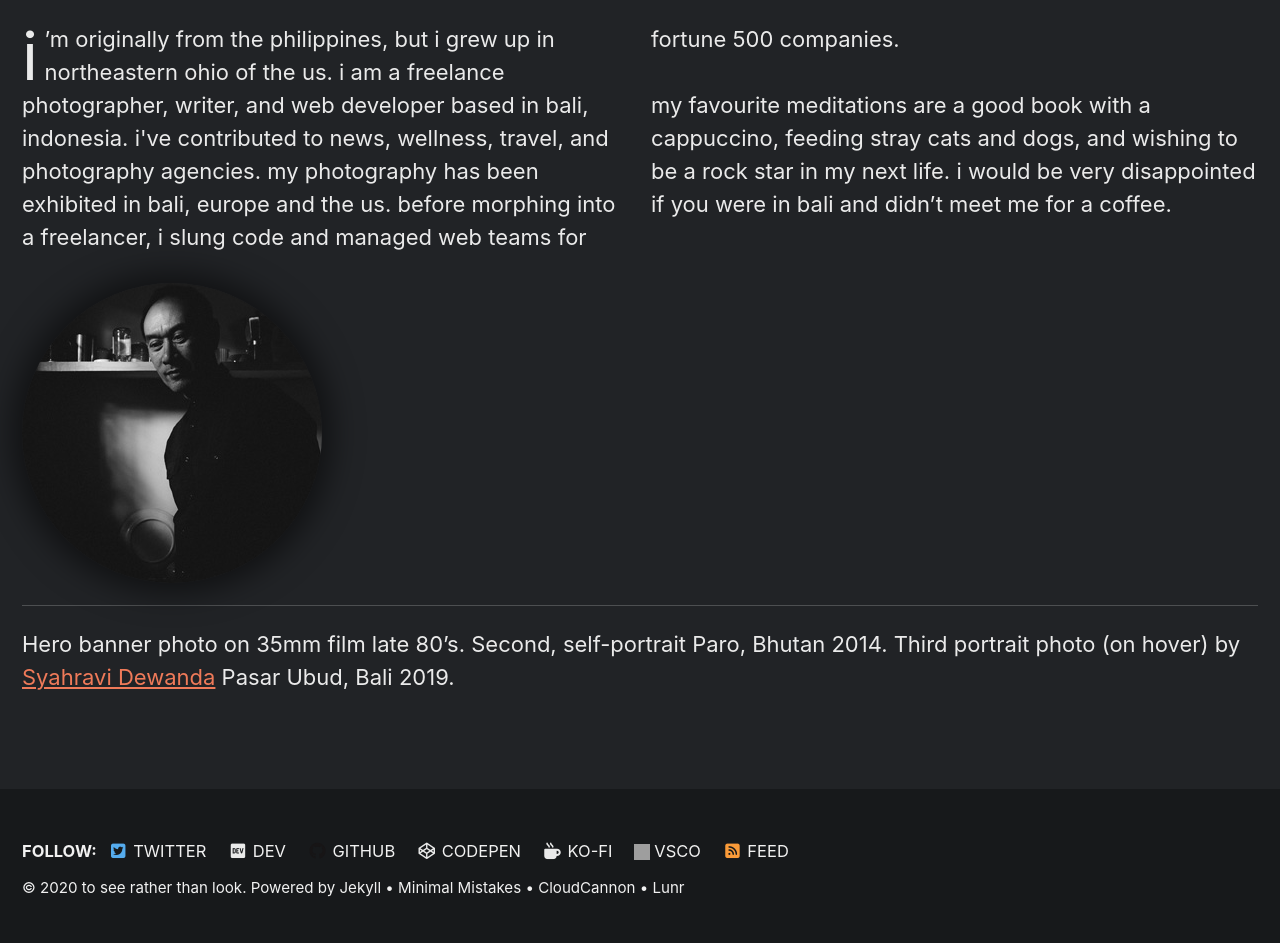
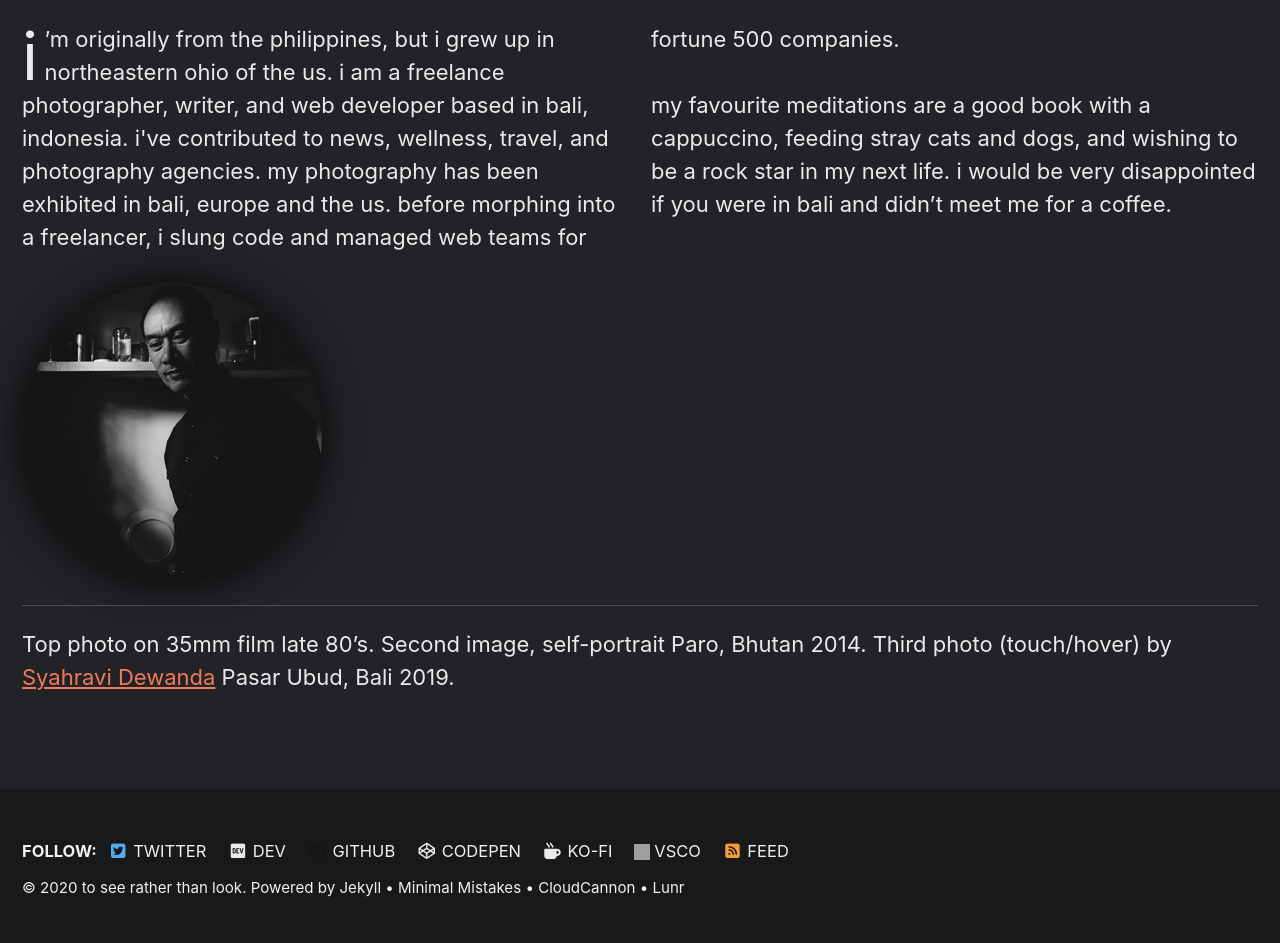
Before and after one commit to marklchaves/caughtmyeye, a Jekyll site: the page built from _pages/about.md, in a window 1280 px wide. Shown: the part 1154-2097 px from the top of the page. Built offline with Jekyll 4.4.1, drawn with Linux system fonts in a browser that asks for light colours; cached includes are drawn as plain includes; nearby versions of some CDN libraries; grey boxes are pictures that could not be loaded.

Commit message:
Updated '_pages/about.md' via CloudCannon

```diff
--- a/_pages/about.md
+++ b/_pages/about.md
@@ -27,7 +27,7 @@ header:
 
 ---
 
-Hero banner photo on 35mm film late 80's. Second, self-portrait Paro, Bhutan 2014. Third portrait photo (on hover) by [Syahravi Dewanda](https://www.instagram.com/ravi_from_accounting/) Pasar Ubud, Bali 2019.
+Top photo on 35mm film late 80's. Second image, self-portrait Paro, Bhutan 2014. Third photo (touch/hover) by [Syahravi Dewanda](https://www.instagram.com/ravi_from_accounting/) Pasar Ubud, Bali 2019.
 
 <!-- Animations didn't work when added in head/custom.html. Adding here for now. -->
 <script type="text/javascript" src="https://ajax.googleapis.com/ajax/libs/jquery/3.3.1/jquery.min.js"></script>
```
